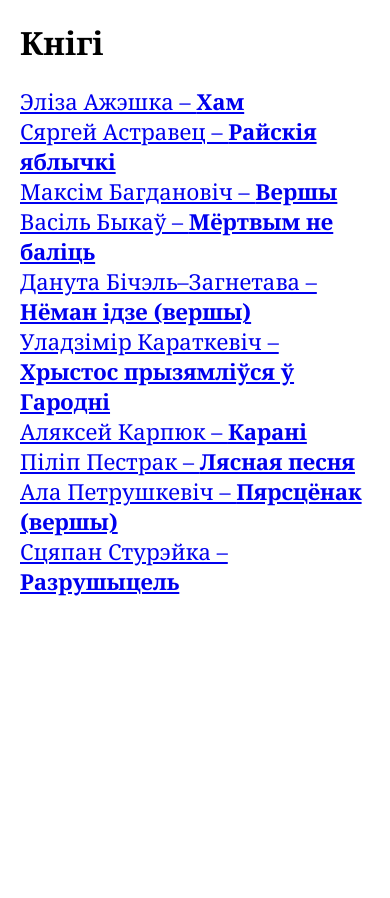
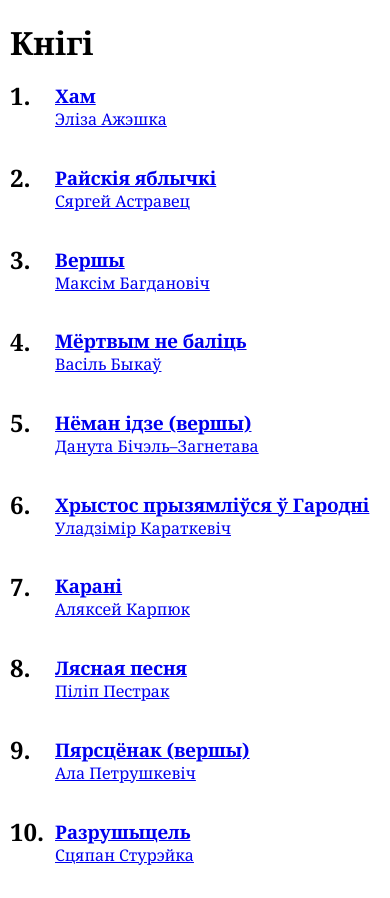
Before and after one commit to restorer/virtual-library, a PHP site: page / in a window 390 px wide. Before the commit the page ends 865 px from the top, so only its background shows below. Run offline with PHP 8.4, Linux system fonts and the light colour scheme.

Commit message:
Mobile version

```diff
--- a/book.css
+++ b/book.css
@@ -1,5 +1,3 @@
-@import url(http://fonts.googleapis.com/css?family=Noto+Serif:400,700,400italic,700italic&subset=latin,cyrillic);
-
 *,
 *:before,
 *:after {
@@ -96,30 +101,58 @@ img {
 	padding: 0 30px;
 }
 
-.books .wrapper {
+.list .wrapper {
 	text-align: left;
+	padding-bottom: 1em;
 }
 
-.books .list {
-	font-size: 22px;
+.list h1 {
+	margin-bottom: 0;
 }
 
-@media (max-width: 690px) {
+.list .book {
+	overflow: hidden;
+}
+
+.list .book h2 {
+	float: left;
+	line-height: 1em;
+}
+
+.list .book h3 {
+	margin-bottom: 0;
+	margin-left: 65px;
+}
+
+.list .book p {
+	margin-top: 0;
+	margin-left: 65px;
+}
+
+@media (max-width: 670px) {
 	body {
 		font-size: 16px;
 	}
 
 	.chapter {
-		margin-left: 20px;
-		margin-right: 20px;
+		margin-left: 10px;
+		margin-right: 10px;
 	}
 
 	.imgw {
-		margin-left: -20px;
-		margin-right: -20px;
+		margin-left: -10px;
+		margin-right: -10px;
 	}
 
-	.cover {
-		font-size: 20px;
+	.list .book h2 {
+		width: 40px;
+	}
+
+	.list .book h3 {
+		margin-left: 45px;
+	}
+
+	.list .book p {
+		margin-left: 45px;
 	}
 }
--- a/index.php
+++ b/index.php
@@ -1,4 +1,57 @@
 <?php
+
+$list = array(
+	array(
+		'name' => 'eliza-azheshka-kham',
+		'author' => 'Эліза Ажэшка',
+		'title' => 'Хам',
+	),
+	array(
+		'name' => 'siarhiej-astraviets-rajskiia-jablychki',
+		'author' => 'Сяргей Астравец',
+		'title' => 'Райскія яблычкі',
+	),
+	array(
+		'name' => 'maksim-bahdanovich-viershy',
+		'author' => 'Максім Багдановіч',
+		'title' => 'Вершы',
+	),
+	array(
+		'name' => 'vasil-bykaw-miortvym-nie-balits',
+		'author' => 'Васіль Быкаў',
+		'title' => 'Мёртвым не баліць',
+	),
+	array(
+		'name' => 'danuta-bichel-zahnietava-nioman-idzie',
+		'author' => 'Данута Бічэль&ndash;Загнетава',
+		'title' => 'Нёман ідзе (вершы)',
+	),
+	array(
+		'name' => 'uladzimir-karatkievich-khrystos-pryziamliwsia-w-harodni',
+		'author' => 'Уладзімір Караткевіч',
+		'title' => 'Хрыстос прызямліўся ў&nbsp;Гародні',
+	),
+	array(
+		'name' => 'aliaksiej-karpiuk-karani',
+		'author' => 'Аляксей Карпюк',
+		'title' => 'Карані',
+	),
+	array(
+		'name' => 'pilip-piestrak-liasnaia-piesnia',
+		'author' => 'Піліп Пестрак',
+		'title' => 'Лясная песня',
+	),
+	array(
+		'name' => 'ala-pietrushkievich-piarstsionak',
+		'author' => 'Ала Петрушкевіч',
+		'title' => 'Пярсцёнак (вершы)',
+	),
+	array(
+		'name' => 'stsiapan-sturejka-razrushytsiel',
+		'author' => 'Сцяпан Стурэйка',
+		'title' => 'Разрушыцель',
+	),
+);
 
 $mode = '';
 $book = null;
@@ -18,6 +71,8 @@ if (isset($_GET['cover']) || isset($_GET['read'])) {
 <html xmlns="http://www.w3.org/1999/xhtml">
 <head>
 	<meta http-equiv="Content-Type" content="text/html; charset=utf-8" />
+	<!-- maximum-scale, minimum-scale and user-scalable=no fixes bug with position:fixed on android browser -->
+	<meta name="viewport" content="width=device-width, initial-scale=1.0, maximum-scale=1.0, minimum-scale=1.0, user-scalable=no" />
 	<title>
 		<?php if ($book) : ?>
 			<?php echo htmlspecialchars($book['author'] . ' - ' . $book['title']) ?>
@@ -25,6 +80,7 @@ if (isset($_GET['cover']) || isset($_GET['read'])) {
 			Кнігі
 		<?php endif ?>
 	</title>
+	<link href="http://fonts.googleapis.com/css?family=Noto+Serif:400,700,400italic,700italic&amp;subset=latin,cyrillic" rel="stylesheet" />
 	<link rel="stylesheet" type="text/css" href="book.css" />
 	<?php if ($mode == 'read' && $book['style'] != '') : ?>
 		<style type="text/css">
@@ -74,25 +131,22 @@ if (isset($_GET['cover']) || isset($_GET['read'])) {
 					</div>
 				</div>
 			</div>
+		</div>
 	</body>
 <?php else : ?>
-	<body class="books">
+	<body class="list">
 		<div class="wrapper">
 			<div class="chapter">
 				<h1>Кнігі</h1>
-				<p class="list">
-					<a href="?cover=eliza-azheshka-kham">Эліза Ажэшка &ndash; <b>Хам</b></a><br />
-					<a href="?cover=siarhiej-astraviets-rajskiia-jablychki">Сяргей Астравец &ndash; <b>Райскія яблычкі</b></a><br />
-					<a href="?cover=maksim-bahdanovich-viershy">Максім Багдановіч &ndash; <b>Вершы</b></a><br />
-					<a href="?cover=vasil-bykaw-miortvym-nie-balits">Васіль Быкаў &ndash; <b>Мёртвым не баліць</b></a><br />
-					<a href="?cover=danuta-bichel-zahnietava-nioman-idzie">Данута Бічэль&ndash;Загнетава &ndash; <b>Нёман ідзе (вершы)</b></a><br />
-					<a href="?cover=uladzimir-karatkievich-khrystos-pryziamliwsia-w-harodni"
-					>Уладзімір Караткевіч &ndash; <b>Хрыстос прызямліўся ў Гародні</b></a><br />
-					<a href="?cover=aliaksiej-karpiuk-karani">Аляксей Карпюк &ndash; <b>Карані</b></a><br />
-					<a href="?cover=pilip-piestrak-liasnaia-piesnia">Піліп Пестрак &ndash; <b>Лясная песня</b></a><br />
-					<a href="?cover=ala-pietrushkievich-piarstsionak">Ала Петрушкевіч &ndash; <b>Пярсцёнак (вершы)</b></a><br />
-					<a href="?cover=stsiapan-sturejka-razrushytsiel">Сцяпан Стурэйка &ndash; <b>Разрушыцель</b></a><br />
-				</p>
+				<?php $index = 0 ?>
+				<?php foreach ($list as $item) : ?>
+					<?php $index++ ?>
+					<div class="book">
+						<h2><?php echo $index ?>.</h2>
+						<h3><a href="?cover=<?php echo $item['name'] ?>"><?php echo $item['title'] ?></a></h3>
+						<p><a href="?cover=<?php echo $item['name'] ?>"><?php echo $item['author'] ?></a></p>
+					</div>
+				<?php endforeach ?>
 			</div>
 		</div>
 	</body>
```
Also changed, not shown: other parts of book.css (+17 -10 lines), other parts of index.php (+2 -1 lines), tools/info.txt (added, +42 -0 lines). Lines whose indentation alone changed are shown as unchanged.
